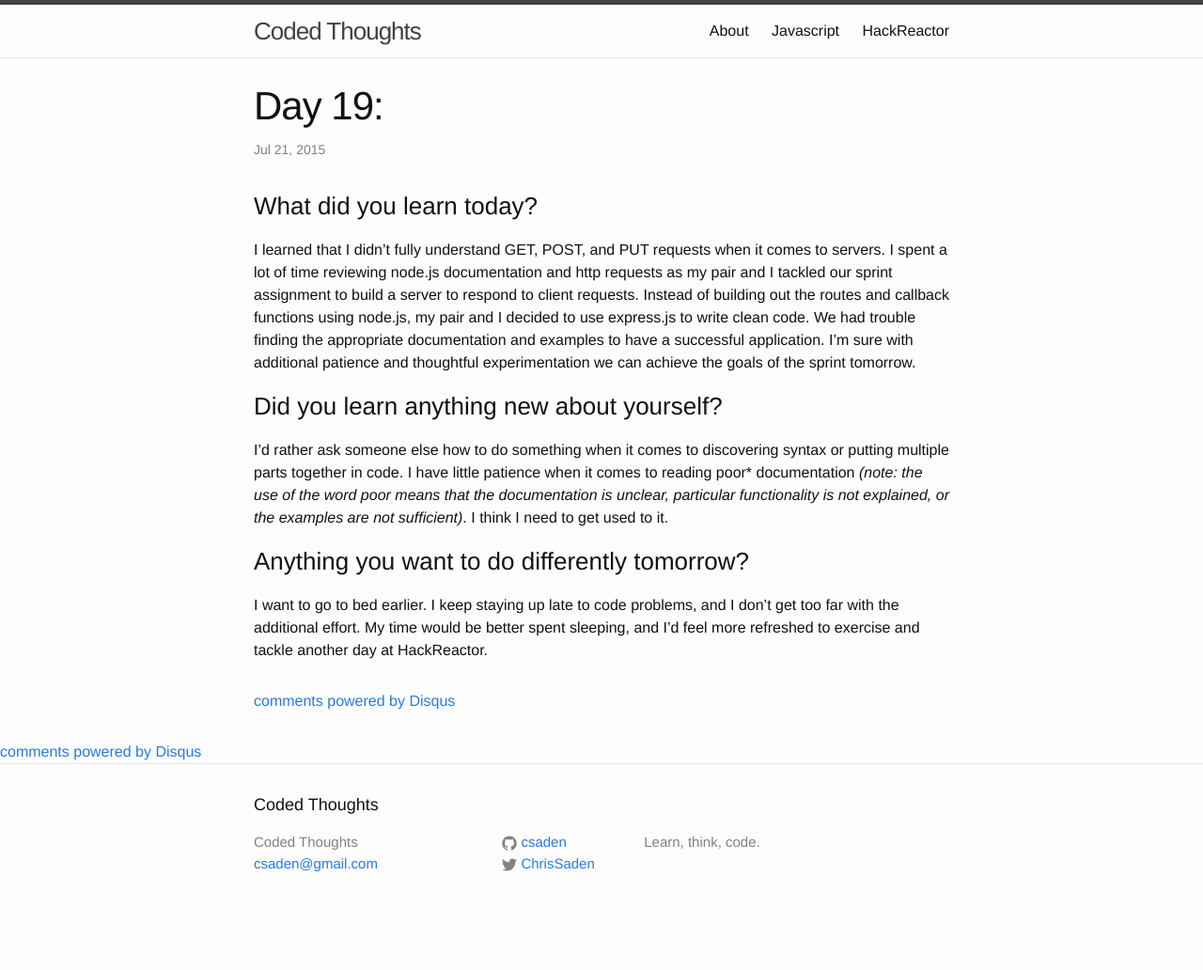
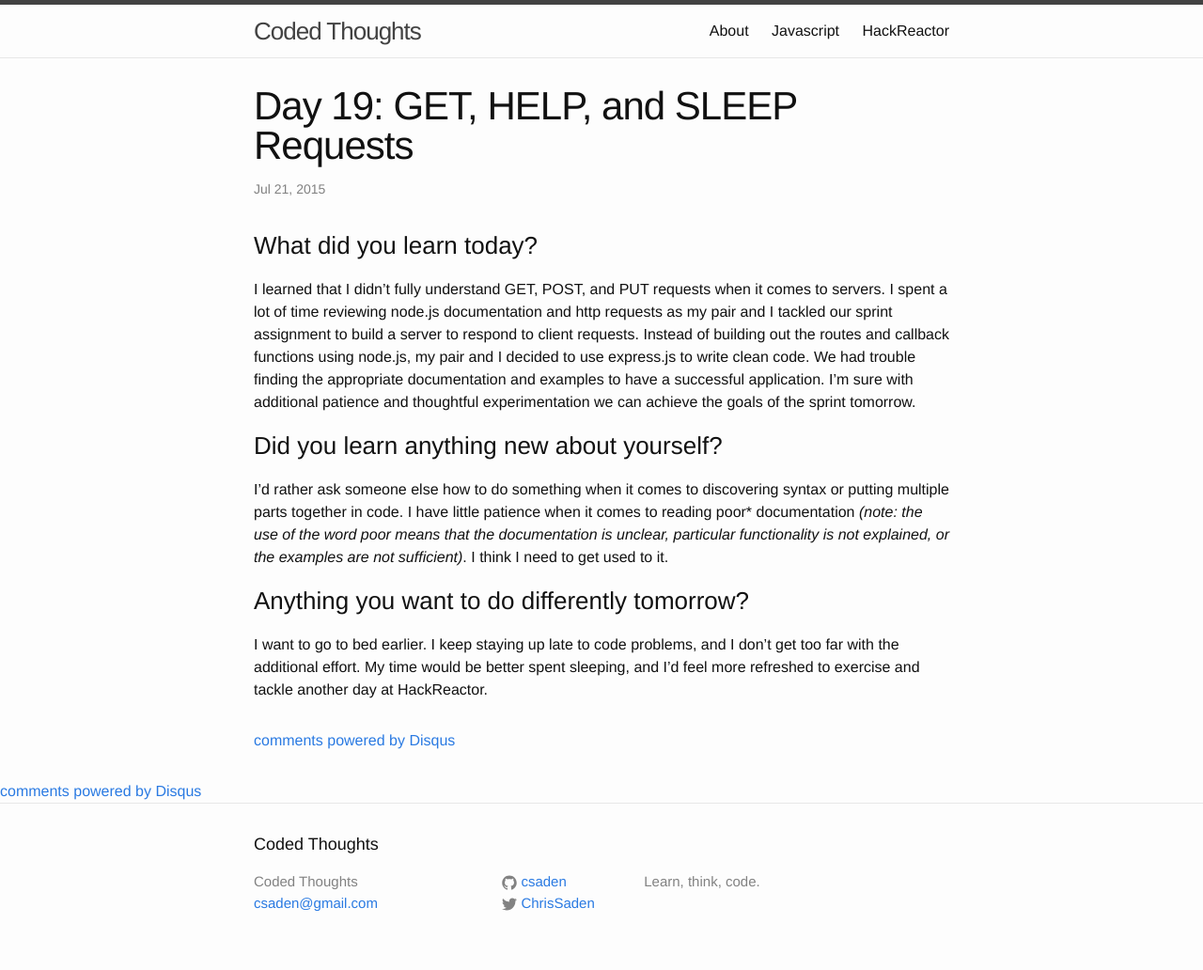
Before and after one commit to csaden/csaden.github.io, a Jekyll site: the page built from HackReactor/_posts/2015-07-21-Get-Help-Sleep-Requests.md, in a window 1280 px wide. Shown: the whole page at 94% size. Built offline with Jekyll 4.4.1, drawn with Linux system fonts in a browser that asks for light colours; comment, search, counter and statistics services are not loaded; before the commit the page ends 990 px from its top, so only the background shows below that.

Commit message:
updated title

```diff
--- a/HackReactor/_posts/2015-07-21-Get-Help-Sleep-Requests.md
+++ b/HackReactor/_posts/2015-07-21-Get-Help-Sleep-Requests.md
@@ -1,7 +1,7 @@
 ---
 layout: post
-title:  Day 19&#58;
-date:   2015-7-21 08:59:41 GET, HELP, and SLEEP Requests
+title:  Day 19&#58; GET, HELP, and SLEEP Requests
+date:   2015-7-21 08:59:41
 categories: HackReactor
 comments: true
 ---
```
